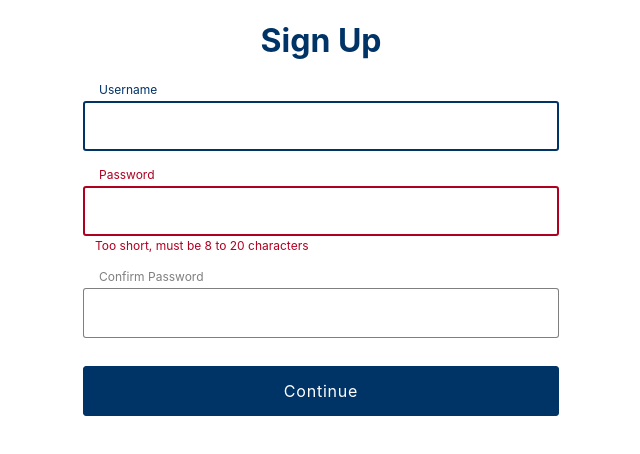
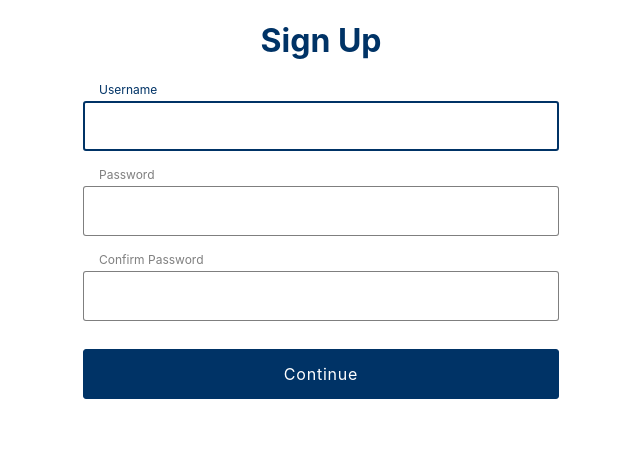
Before and after one commit to timurengineer/sign-up-form, a React (Create React App) app: page / in a window 1280 px wide. Shown: the top 454 px of the page, without its empty margins (319-959 px from the left). Built offline with nearby package versions, Linux system fonts and the light colour scheme.

Commit message:
add submitClicked state

```diff
--- a/src/App.js
+++ b/src/App.js
@@ -48,12 +48,14 @@ const submitButton = {
 }
 
 const App = () => {
+  const [submitClicked, setSubmitClicked] = useState(false);
   const [username, setUsername] = useState('');
   const [password, setPassword] = useState('');
   const [confirm, setConfirm] = useState('');
 
   const onFormSubmit = (event) => {
     event.preventDefault()
+    setSubmitClicked(true);
     console.log('submit!')
   };
 
@@ -76,7 +78,7 @@ const App = () => {
           label="Password"
           value={password}
           onChange={event => setPassword(event.target.value)}
-          errorMessage={hasErrors(password, validators)}
+          errorMessage={submitClicked && hasErrors(password, validators)}
         />
         <TextInput
           type="password"
@@ -85,7 +87,7 @@ const App = () => {
           label="Confirm Password"
           value={confirm}
           onChange={event => setConfirm(event.target.value)}
-          errorMessage={hasErrors(confirm, [{
+          errorMessage={submitClicked && hasErrors(confirm, [{
             test: value => value === password,
             message: 'Does not match'
           }])}
```
